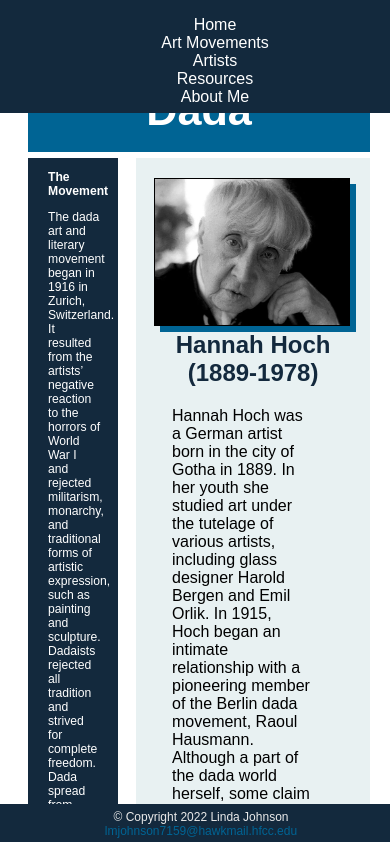
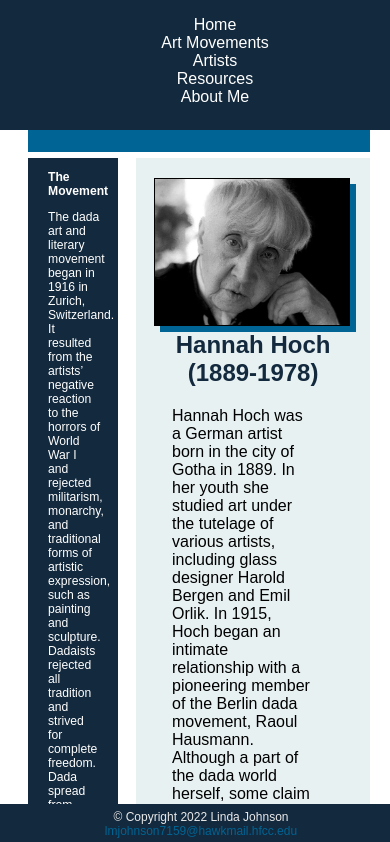
Before and after one commit to linnylouwo/HTML-CIS-Project, a plain HTML site: page dada.html in a window 390 px wide. Shown: the top 842 px of the page. Drawn offline with Linux system fonts and the light colour scheme.

Commit message:
Update overall.css

```diff
--- a/overall.css
+++ b/overall.css
@@ -162,7 +162,7 @@ nav {  position: fixed;
 	   text-align: center;
 	   width: 100%;
 	   top: 0; left: 0; right: 0;
-		height: 113px;}
+		height: 130px;}
 nav li {
 display: block; padding: 0 30px 0 30px; }
 }
```
